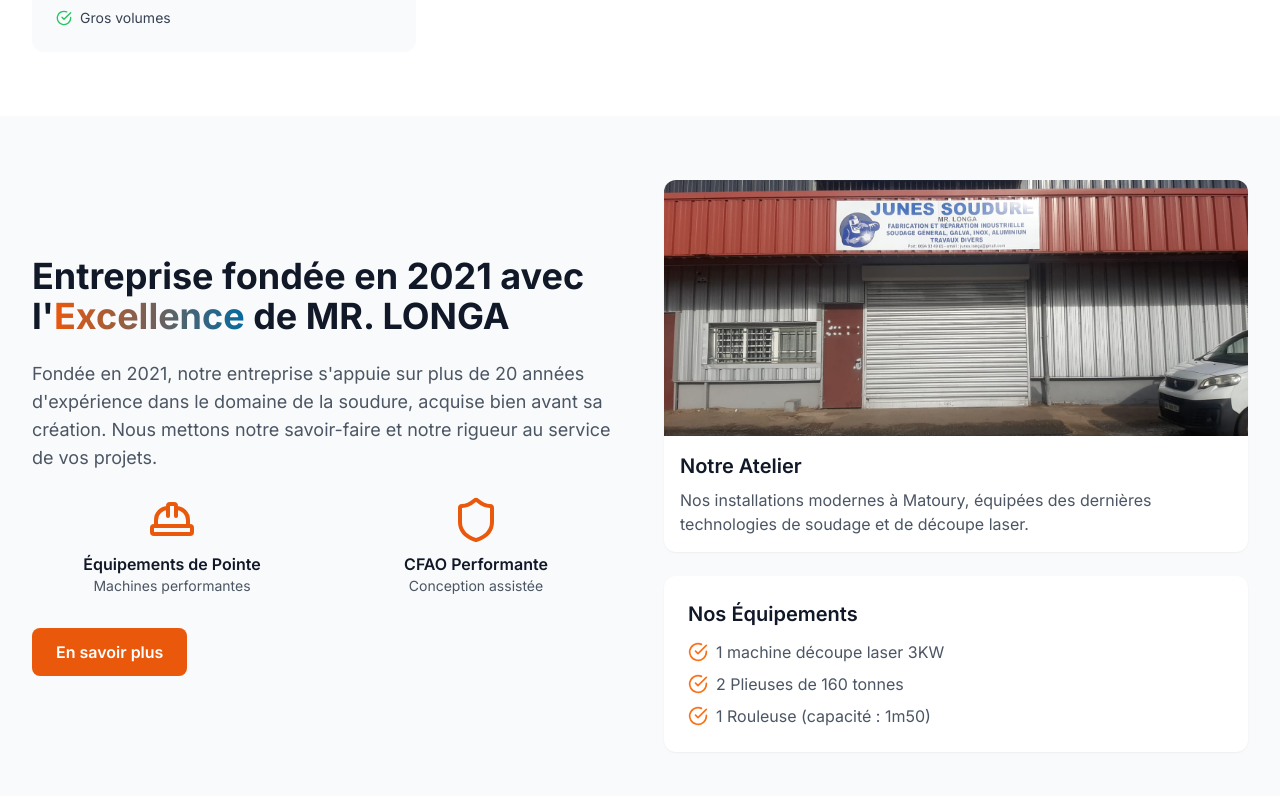
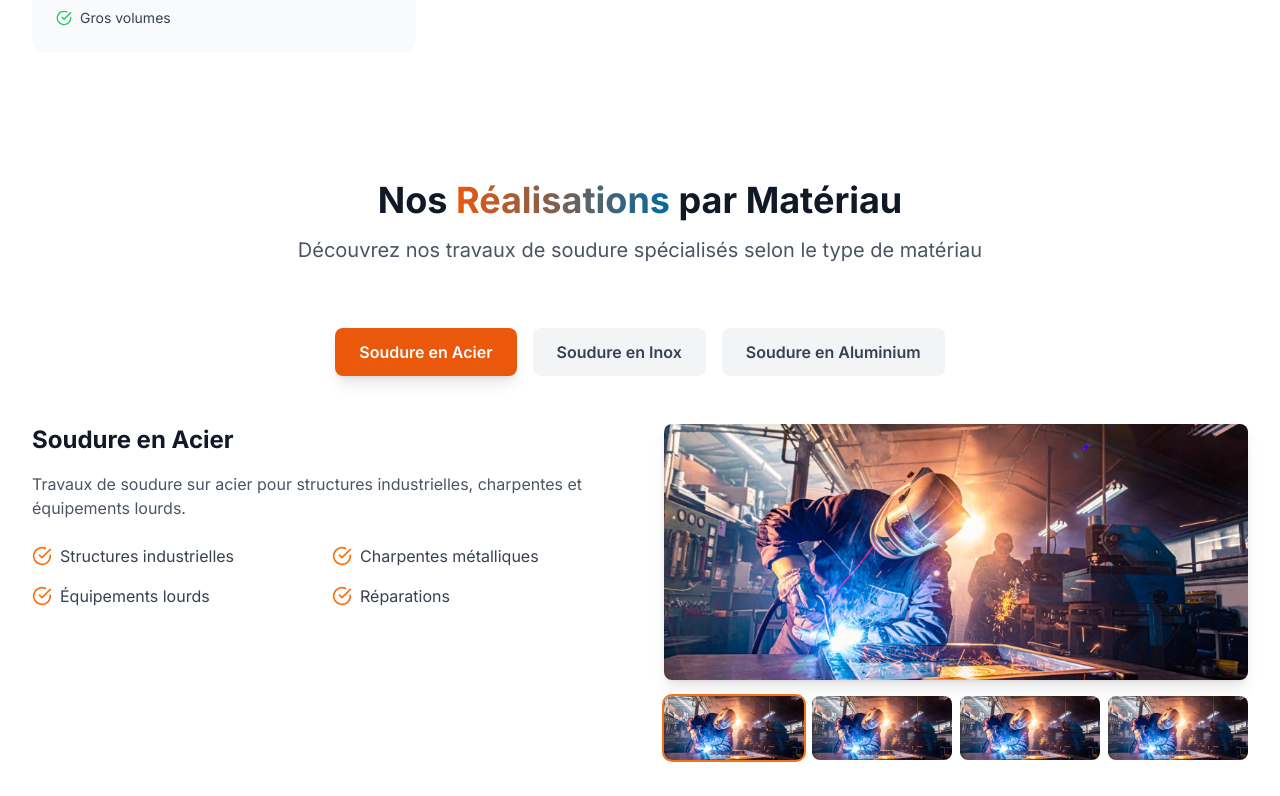
Before and after one commit to preneuscliford/juniorWebsite, a Next.js app: page / in a window 1280 px wide. Shown: the part 1604-2400 px from the top of the page. Built offline with nearby package versions, Linux system fonts and the light colour scheme.

Commit message:
Add galery

```diff
--- a/app/page.tsx
+++ b/app/page.tsx
@@ -1,6 +1,6 @@
 'use client'
 
-import React from 'react'
+import React, { useState } from 'react'
 import { motion } from 'framer-motion'
 import Image from 'next/image'
 import {
@@ -36,6 +36,9 @@ export default function Home() {
 
       {/* Section Services */}
       <ServicesSection />
+
+      {/* Section Galerie par Matériau */}
+      <MaterialGallerySection />
 
       {/* Section À propos */}
       <AboutSection />
@@ -81,6 +84,7 @@ function Navigation() {
           <div className="hidden md:flex items-center space-x-8">
             <a href="#accueil" className="text-gray-700 hover:text-orange-600 transition-colors">Accueil</a>
             <a href="#services" className="text-gray-700 hover:text-orange-600 transition-colors">Services</a>
+            <a href="#galerie" className="text-gray-700 hover:text-orange-600 transition-colors">Galerie</a>
             <a href="#apropos" className="text-gray-700 hover:text-orange-600 transition-colors">À propos</a>
             <a href="#contact" className="text-gray-700 hover:text-orange-600 transition-colors">Contact</a>
             <div className="flex items-center space-x-2 text-orange-600 font-semibold">
@@ -98,14 +102,14 @@ function Navigation() {
             </div>
             <button
               onClick={() => setIsMenuOpen(!isMenuOpen)}
-              className="text-gray-700 hover:text-orange-600 transition-colors"
+              className="text-gray-700 hover:text-orange-600 transition-colors p-2"
             >
               {isMenuOpen ? <X className="h-6 w-6" /> : <Menu className="h-6 w-6" />}
             </button>
           </div>
         </div>
 
-        {/* Menu mobile */}
+        {/*  mobile */}
         {isMenuOpen && (
           <motion.div
             initial={{ opacity: 0, y: -20 }}
@@ -127,6 +131,13 @@ function Navigation() {
                 onClick={() => setIsMenuOpen(false)}
               >
                 Services
+              </a>
+              <a
+                href="#galerie"
+                className="block text-gray-700 hover:text-orange-600 transition-colors"
+                onClick={() => setIsMenuOpen(false)}
+              >
+                Galerie
               </a>
               <a
                 href="#apropos"
@@ -172,7 +183,7 @@ function HeroSection() {
       />
       {/* Overlay gradient */}
       <div className="absolute inset-0 bg-gradient-to-br from-gray-900/70 via-gray-800/60 to-blue-900/70" />
-      {/* Animation de découpage laser intense en arrière-plan */}
+      {/* Animation de soudage intense en arrière-plan */}
       <div className="absolute inset-0 pointer-events-none">
         {/* Étincelles réduites et plus subtiles */}
         {[...Array(15)].map((_, i) => (
@@ -204,7 +215,7 @@ function HeroSection() {
           />
         ))}
 
-        {/* Arcs électriques de découpage laser plus lents */}
+        {/* Arcs électriques de soudage plus lents */}
         <motion.div
           className="absolute top-1/3 left-1/5 w-48 h-1 bg-gradient-to-r from-transparent via-cyan-400 via-white to-transparent shadow-md shadow-cyan-400/50"
           initial={{ scaleX: 0, opacity: 0, rotateZ: 0 }}
@@ -237,7 +248,7 @@ function HeroSection() {
           }}
         />
 
-        {/* Éclairs de découpe plus doux */}
+        {/* Éclairs de soudage plus doux */}
         <motion.div
           className="absolute top-1/2 left-1/3 w-1.5 h-20 bg-gradient-to-b from-transparent via-yellow-200 via-white to-transparent shadow-lg shadow-yellow-200/50"
           initial={{ scaleY: 0, opacity: 0 }}
@@ -308,7 +319,7 @@ function HeroSection() {
           }}
         />
 
-        {/* Effet de plasma de découpe plus doux */}
+        {/* Effet de plasma de soudage plus doux */}
         <motion.div
           className="absolute top-1/2 left-1/4 w-2 h-28 bg-gradient-to-b from-white via-cyan-200 to-transparent shadow-lg shadow-cyan-200/60 blur-sm"
           initial={{ scaleY: 0, opacity: 0 }}
@@ -392,8 +403,8 @@ function ServicesSection() {
   const services = [
     {
       icon: Zap,
-      title: "Découpe laser",
-      description: "Machine découpe laser 3KW de haute précision. Capacités : Acier de 1 à 20mm, Inox de 0.2 à 12mm, Aluminium de 1 à 8mm.",
+      title: "Équipements de soudage",
+            description: "Équipements de soudage professionnels de haute précision. Capacités : Soudage TIG, MIG/MAG, à l'arc pour tous types de métaux.",
       features: ["Précision extrême", "Tous métaux", "Épaisseurs variées"]
     },
     {
@@ -467,6 +478,148 @@ function ServicesSection() {
 }
 
 /**
+ * Section galerie par type de matériau
+ */
+function MaterialGallerySection() {
+  const materials = [
+    {
+      name: "Soudure en Acier",
+      description: "Travaux de soudure sur acier pour structures industrielles, charpentes et équipements lourds.",
+      images: [
+        "/hero-background.jpg", // Placeholder - à remplacer par de vraies photos
+        "/hero-background.jpg",
+        "/hero-background.jpg",
+        "/hero-background.jpg"
+      ],
+      features: ["Structures industrielles", "Charpentes métalliques", "Équipements lourds", "Réparations"]
+    },
+    {
+      name: "Soudure en Inox",
+      description: "Soudure de précision sur acier inoxydable pour l'industrie alimentaire, chimique et pharmaceutique.",
+      images: [
+        "/hero-background.jpg", // Placeholder - à remplacer par de vraies photos
+        "/hero-background.jpg",
+        "/hero-background.jpg",
+        "/hero-background.jpg"
+      ],
+      features: ["Industrie alimentaire", "Secteur chimique", "Équipements médicaux", "Finitions parfaites"]
+    },
+    {
+      name: "Soudure en Aluminium",
+      description: "Soudure spécialisée sur aluminium pour l'aéronautique, l'automobile et les structures légères.",
+      images: [
+        "/hero-background.jpg", // Placeholder - à remplacer par de vraies photos
+        "/hero-background.jpg",
+        "/hero-background.jpg",
+        "/hero-background.jpg"
+      ],
+      features: ["Aéronautique", "Automobile", "Structures légères", "Haute précision"]
+    }
+  ]
+
+  const [selectedMaterial, setSelectedMaterial] = useState(0)
+  const [selectedImage, setSelectedImage] = useState(0)
+
+  return (
+    <section id="galerie" className="section-padding bg-white">
+      <div className="container-max">
+        <motion.div
+          initial={{ opacity: 0, y: 50 }}
+          whileInView={{ opacity: 1, y: 0 }}
+          viewport={{ once: true }}
+          className="text-center mb-16"
+        >
+          <h2 className="text-3xl lg:text-4xl font-bold text-gray-900 mb-4">
+            Nos <span className="text-gradient">Réalisations</span> par Matériau
+          </h2>
+          <p className="text-xl text-gray-600 max-w-3xl mx-auto">
+            Découvrez nos travaux de soudure spécialisés selon le type de matériau
+          </p>
+        </motion.div>
+
+        {/* Onglets de sélection des matériaux */}
+        <div className="flex flex-wrap justify-center mb-12 gap-4">
+          {materials.map((material, index) => (
+            <button
+              key={index}
+              onClick={() => {
+                setSelectedMaterial(index)
+                setSelectedImage(0)
+              }}
+              className={`px-6 py-3 rounded-lg font-semibold transition-all duration-300 ${
+                selectedMaterial === index
+                  ? 'bg-orange-600 text-white shadow-lg'
+                  : 'bg-gray-100 text-gray-700 hover:bg-gray-200'
+              }`}
+            >
+              {material.name}
+            </button>
+          ))}
+        </div>
+
+        {/* Contenu du matériau sélectionné */}
+        <motion.div
+          key={selectedMaterial}
+          initial={{ opacity: 0, y: 20 }}
+          animate={{ opacity: 1, y: 0 }}
+          transition={{ duration: 0.3 }}
+          className="grid lg:grid-cols-2 gap-12 items-start"
+        >
+          {/* Informations du matériau */}
+          <div>
+            <h3 className="text-2xl font-bold text-gray-900 mb-4">
+              {materials[selectedMaterial].name}
+            </h3>
+            <p className="text-gray-600 mb-6">
+              {materials[selectedMaterial].description}
+            </p>
+            <div className="grid grid-cols-2 gap-4">
+              {materials[selectedMaterial].features.map((feature, idx) => (
+                <div key={idx} className="flex items-center">
+                  <CheckCircle className="h-5 w-5 text-orange-500 mr-2" />
+                  <span className="text-gray-700">{feature}</span>
+                </div>
+              ))}
+            </div>
+          </div>
+
+          {/* Galerie d'images */}
+          <div>
+            {/* Image principale */}
+            <div className="mb-4">
+              <img
+                src={materials[selectedMaterial].images[selectedImage]}
+                alt={`${materials[selectedMaterial].name} - Image ${selectedImage + 1}`}
+                className="w-full h-64 object-cover rounded-lg shadow-lg"
+              />
+            </div>
+
+            {/* Miniatures */}
+            <div className="grid grid-cols-4 gap-2">
+              {materials[selectedMaterial].images.map((image, idx) => (
+                <button
+                  key={idx}
+                  onClick={() => setSelectedImage(idx)}
+                  className={`relative overflow-hidden rounded-lg ${
+                    selectedImage === idx ? 'ring-2 ring-orange-500' : ''
+                  }`}
+                >
+                  <img
+                    src={image}
+                    alt={`${materials[selectedMaterial].name} - Miniature ${idx + 1}`}
+                    className="w-full h-16 object-cover hover:scale-110 transition-transform duration-300"
+                  />
+                </button>
+              ))}
+            </div>
+          </div>
+        </motion.div>
+      </div>
+    </section>
+  )
+}
+
+/**
  * Section à propos avec valeurs et expertise
  */
 function AboutSection() {
@@ -519,7 +672,7 @@ function AboutSection() {
               />
               <div className="p-4">
                 <h3 className="text-xl font-semibold text-gray-900 mb-2">Notre Atelier</h3>
-                <p className="text-gray-600">Nos installations modernes à Matoury, équipées des dernières technologies de soudage et de découpe laser.</p>
+                <p className="text-gray-600">Nos installations modernes à Matoury, équipées des dernières technologies de soudage professionnel.</p>
               </div>
             </div>
 
@@ -528,7 +681,7 @@ function AboutSection() {
               <ul className="space-y-2 text-gray-600">
                 <li className="flex items-center">
                   <CheckCircle className="h-5 w-5 text-orange-500 mr-2" />
-                  1 machine découpe laser 3KW
+                  Équipements de soudage TIG/MIG professionnels
                 </li>
                 <li className="flex items-center">
                   <CheckCircle className="h-5 w-5 text-orange-500 mr-2" />
```
